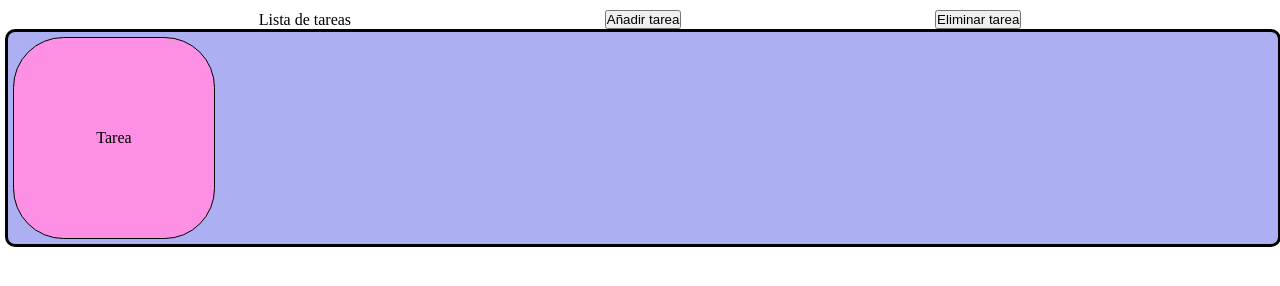
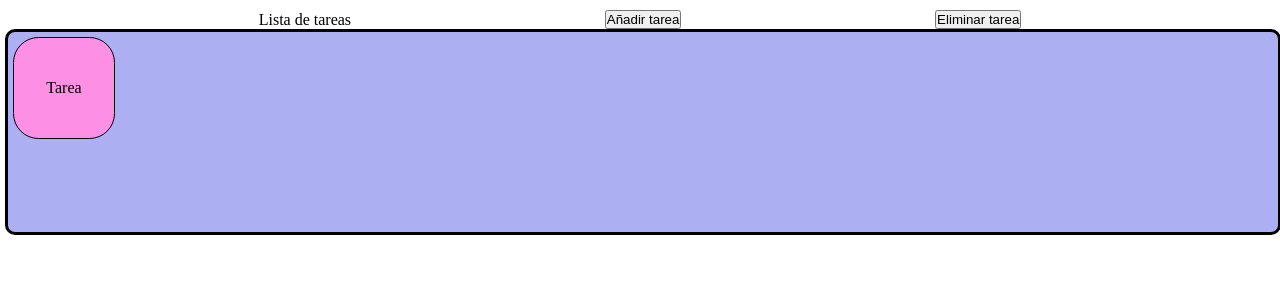
Before and after one commit to Luillilol/Act-CW25, a plain HTML site: page CSS/Templates/index.html in a window 1280 px wide. Both pictures are taken after a click on the button "Añadir tarea". Drawn offline with Linux system fonts and the light colour scheme.

Commit message:
Carpeta y archivos de Actividad Tiendita

```diff
--- a/CSS/Statics/actividad.css
+++ b/CSS/Statics/actividad.css
@@ -41,8 +41,8 @@ body{
     justify-content: center;
     margin: 5px;
     align-items: center;
-    width: 200px;
-    height: 200px;
+    width: 100px;
+    height: 100px;
     border: 1px solid #000;
     border-radius: 25%;
     background-color:  #fd8fe4;
--- /dev/null
+++ b/Tiendita/Dynamics/tiendita.js
@@ -0,0 +1 @@
+console.log("Hola");
--- /dev/null
+++ b/Tiendita/Statics/Styles/tiendita.css
@@ -0,0 +1,4 @@
+*{
+    margin: 0;
+    padding: 0;
+}
```
Also changed, not shown: Tiendita/index.html (added, +17 -0 lines).
